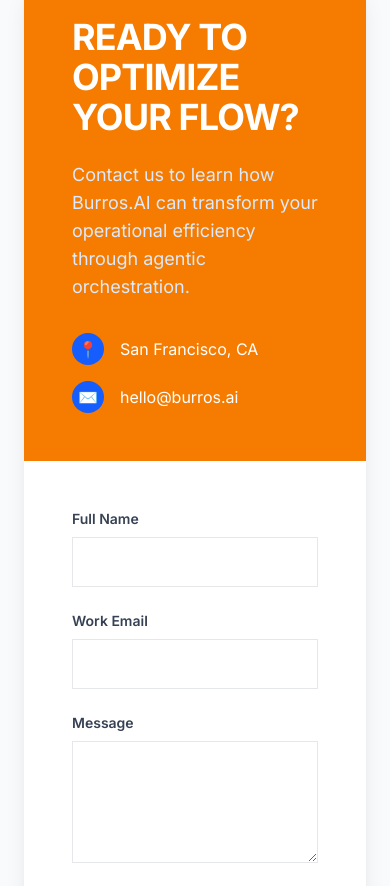
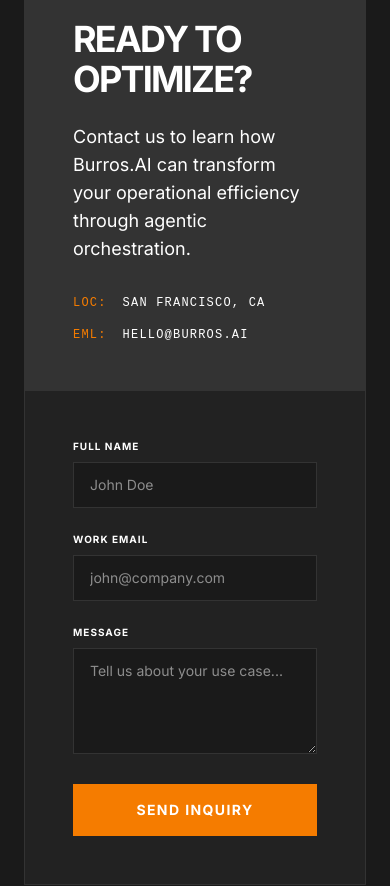
Before and after one commit to LordOfBug/test-website, a Next.js app: page / in a window 390 px wide. Shown: the part 9200-10086 px from the top of the page. Built offline with nearby package versions, Linux system fonts and the light colour scheme.

Commit message:
fix: resolve merge conflicts reported by QA

```diff
--- a/src/components/sections/ContactSection.tsx
+++ b/src/components/sections/ContactSection.tsx
@@ -11,21 +11,21 @@
   };
 
   return (
-    <section id="contact" className="py-24 bg-gray-50">
+    <section id="contact" className="py-24 bg-background border-t border-border">
       <div className="container mx-auto px-6">
-        <div className="max-w-5xl mx-auto bg-white rounded-3xl shadow-xl overflow-hidden flex flex-col md:flex-row">
-          <div className="md:w-1/2 bg-primary p-12 text-white flex flex-col justify-center">
-            <h2 className="text-4xl font-bold mb-6">Ready to optimize your flow?</h2>
-            <p className="text-lg text-blue-100 mb-8">
+        <div className="max-w-5xl mx-auto bg-card border border-border overflow-hidden flex flex-col md:flex-row">
+          <div className="md:w-1/2 bg-muted p-12 text-white flex flex-col justify-center border-r border-border">
+            <h2 className="text-4xl font-bold mb-6 uppercase tracking-tighter">Ready to optimize?</h2>
+            <p className="text-lg text-muted-foreground mb-8">
               Contact us to learn how Burros.AI can transform your operational efficiency through agentic orchestration.
             </p>
-            <div className="space-y-4">
+            <div className="space-y-4 font-mono text-xs uppercase tracking-widest">
               <div className="flex items-center gap-4">
-                <span className="w-8 h-8 bg-blue-600 rounded-full flex items-center justify-center">📍</span>
+                <span className="text-primary">LOC:</span>
                 <span>San Francisco, CA</span>
               </div>
               <div className="flex items-center gap-4">
-                <span className="w-8 h-8 bg-blue-600 rounded-full flex items-center justify-center">✉️</span>
+                <span className="text-primary">EML:</span>
                 <span>hello@burros.ai</span>
               </div>
             </div>
@@ -41,18 +41,18 @@
             ) : (
               <form onSubmit={handleSubmit} className="space-y-6">
                 <div>
-                  <label className="block text-sm font-semibold text-gray-700 mb-2">Full Name</label>
-                  <input required type="text" className="w-full px-4 py-3 border border-gray-200 rounded-lg focus:ring-2 focus:ring-primary focus:border-transparent outline-none" placeholder="John Doe" />
+                  <label className="block text-[10px] font-bold text-muted-foreground mb-2 uppercase tracking-widest">Full Name</label>
+                  <input required type="text" className="w-full px-4 py-3 bg-background border border-border text-white focus:border-primary outline-none text-sm" placeholder="John Doe" />
                 </div>
                 <div>
-                  <label className="block text-sm font-semibold text-gray-700 mb-2">Work Email</label>
-                  <input required type="email" className="w-full px-4 py-3 border border-gray-200 rounded-lg focus:ring-2 focus:ring-primary focus:border-transparent outline-none" placeholder="john@company.com" />
+                  <label className="block text-[10px] font-bold text-muted-foreground mb-2 uppercase tracking-widest">Work Email</label>
+                  <input required type="email" className="w-full px-4 py-3 bg-background border border-border text-white focus:border-primary outline-none text-sm" placeholder="john@company.com" />
                 </div>
                 <div>
-                  <label className="block text-sm font-semibold text-gray-700 mb-2">Message</label>
-                  <textarea required rows={4} className="w-full px-4 py-3 border border-gray-200 rounded-lg focus:ring-2 focus:ring-primary focus:border-transparent outline-none" placeholder="Tell us about your use case..."></textarea>
+                  <label className="block text-[10px] font-bold text-muted-foreground mb-2 uppercase tracking-widest">Message</label>
+                  <textarea required rows={4} className="w-full px-4 py-3 bg-background border border-border text-white focus:border-primary outline-none text-sm" placeholder="Tell us about your use case..."></textarea>
                 </div>
-                <button type="submit" className="w-full py-4 bg-primary text-white font-bold rounded-lg shadow-lg hover:bg-blue-700 transition">
+                <button type="submit" className="btn-primary w-full">
                   Send Inquiry
                 </button>
               </form>
--- a/src/components/sections/GettingStarted.tsx
+++ b/src/components/sections/GettingStarted.tsx
@@ -31,12 +31,12 @@
 
 export default function GettingStarted() {
   return (
-    <section id="getting-started" className="py-24 bg-surface/20 border-t border-secondary/10">
+    <section id="getting-started" className="py-24 bg-card border-t border-border">
       <div className="max-w-7xl mx-auto px-8">
         <div className="text-center mb-20">
-          <h2 className="text-3xl md:text-5xl font-bold text-white mb-6">Zero to One in 60s</h2>
-          <p className="text-secondary max-w-2xl mx-auto text-lg">
-            Deploy your first autonomous agent fleet with just a few steps.
+          <h2 className="text-3xl md:text-5xl font-bold text-white mb-6 uppercase tracking-tighter">Zero to One in 60s</h2>
+          <p className="text-muted-foreground max-w-2xl mx-auto text-lg font-mono text-sm">
+            PROVISIONING_PROCEDURE
           </p>
         </div>
 
@@ -44,19 +44,19 @@
           {STEPS.map((step, i) => (
             <div key={i} className="flex gap-6 md:gap-10">
               <div className="flex flex-col items-center shrink-0">
-                <div className="w-12 h-12 rounded-full border-2 border-primary flex items-center justify-center text-primary font-bold bg-background">
+                <div className="w-12 h-12 border-2 border-primary flex items-center justify-center text-primary font-bold bg-background font-mono">
                   {i + 1}
                 </div>
                 {i < STEPS.length - 1 && (
-                  <div className="w-0.5 h-full bg-secondary/10 mt-2" />
+                  <div className="w-px h-full bg-border mt-2" />
                 )}
               </div>
               <div className="pb-12 w-full">
-                <h3 className="text-2xl font-bold text-white mb-4 flex items-center gap-3">
-                  <step.icon size={20} className="text-secondary" />
+                <h3 className="text-2xl font-bold text-white mb-4 flex items-center gap-3 uppercase">
+                  <step.icon size={20} className="text-muted-foreground" />
                   {step.title}
                 </h3>
-                <p className="text-secondary mb-6">{step.description}</p>
+                <p className="text-muted-foreground mb-6 text-sm">{step.description}</p>
 
                 {step.cta && (
                   <a href={step.link} className="btn-primary inline-block">
@@ -65,9 +65,9 @@
                 )}
 
                 {step.code && (
-                  <div className="bg-black rounded-sm p-6 border border-secondary/20 font-mono text-sm text-white overflow-x-auto shadow-2xl">
+                  <div className="bg-background p-6 border border-border font-mono text-xs text-white overflow-x-auto">
                     <pre>
-                      <code className="text-primary">{step.code}</code>
+                      <code className="text-accent">{step.code}</code>
                     </pre>
                   </div>
                 )}
@@ -84,14 +84,14 @@
         </div>
 
         <div className="mt-16 text-center">
-          <div className="inline-flex flex-col items-center p-12 bg-primary/10 border border-primary/20 rounded-sm w-full">
-            <h3 className="text-3xl font-bold text-white mb-6">Ready to automate?</h3>
-            <p className="text-secondary mb-10 max-w-xl">
+          <div className="inline-flex flex-col items-center p-12 bg-muted border border-border w-full">
+            <h3 className="text-3xl font-bold text-white mb-6 uppercase">Ready to automate?</h3>
+            <p className="text-muted-foreground mb-10 max-w-xl text-sm">
               Join teams building the next generation of intelligent software systems with Burros.AI.
             </p>
             <div className="flex flex-wrap gap-4 justify-center">
               <a href="https://app.burros.ai/signup" className="btn-primary px-10 py-4 text-lg">Get Started Now</a>
-              <button className="btn-secondary px-10 py-4 text-lg">Contact Sales</button>
+              <button className="btn-outline px-10 py-4 text-lg">Contact Sales</button>
             </div>
           </div>
         </div>
--- a/src/index.css
+++ b/src/index.css
@@ -14,11 +14,6 @@
 
   /* Spacing & Radii */
   --radius-brand: 6px;
-
-  /* Additional colors from legacy if needed */
-  --color-border: #333333;
-  --color-muted: #404040;
-  --color-muted-foreground: #A3A3A3;
 }
 
 :root {
@@ -26,9 +21,6 @@
   --foreground: #171717;
   --card: #f9f9f9;
   --card-foreground: #171717;
-  --border: #e5e7eb;
-  --muted: #f3f4f6;
-  --muted-foreground: #6b7280;
 }
 
 @media (prefers-color-scheme: dark) {
@@ -37,9 +29,6 @@
     --foreground: #ededed;
     --card: var(--color-surface);
     --card-foreground: #ededed;
-    --border: #333333;
-    --muted: #262626;
-    --muted-foreground: #a3a3a3;
   }
 }
 
@@ -60,16 +49,8 @@
     @apply px-6 py-3 border border-secondary/30 text-foreground font-semibold rounded-[--radius-brand] transition-all hover:bg-secondary/10;
   }
 
-  .btn-outline {
-    @apply px-6 py-3 border border-border text-foreground font-semibold rounded-[--radius-brand] transition-all hover:bg-muted;
-  }
-
   .card-glass {
     @apply bg-card border border-[--color-border-muted] rounded-xl backdrop-blur-sm p-6;
-  }
-
-  .corral-card {
-    @apply bg-card border border-border rounded-lg p-4 shadow-lg transition-all;
   }
 
   .code-block {
```
